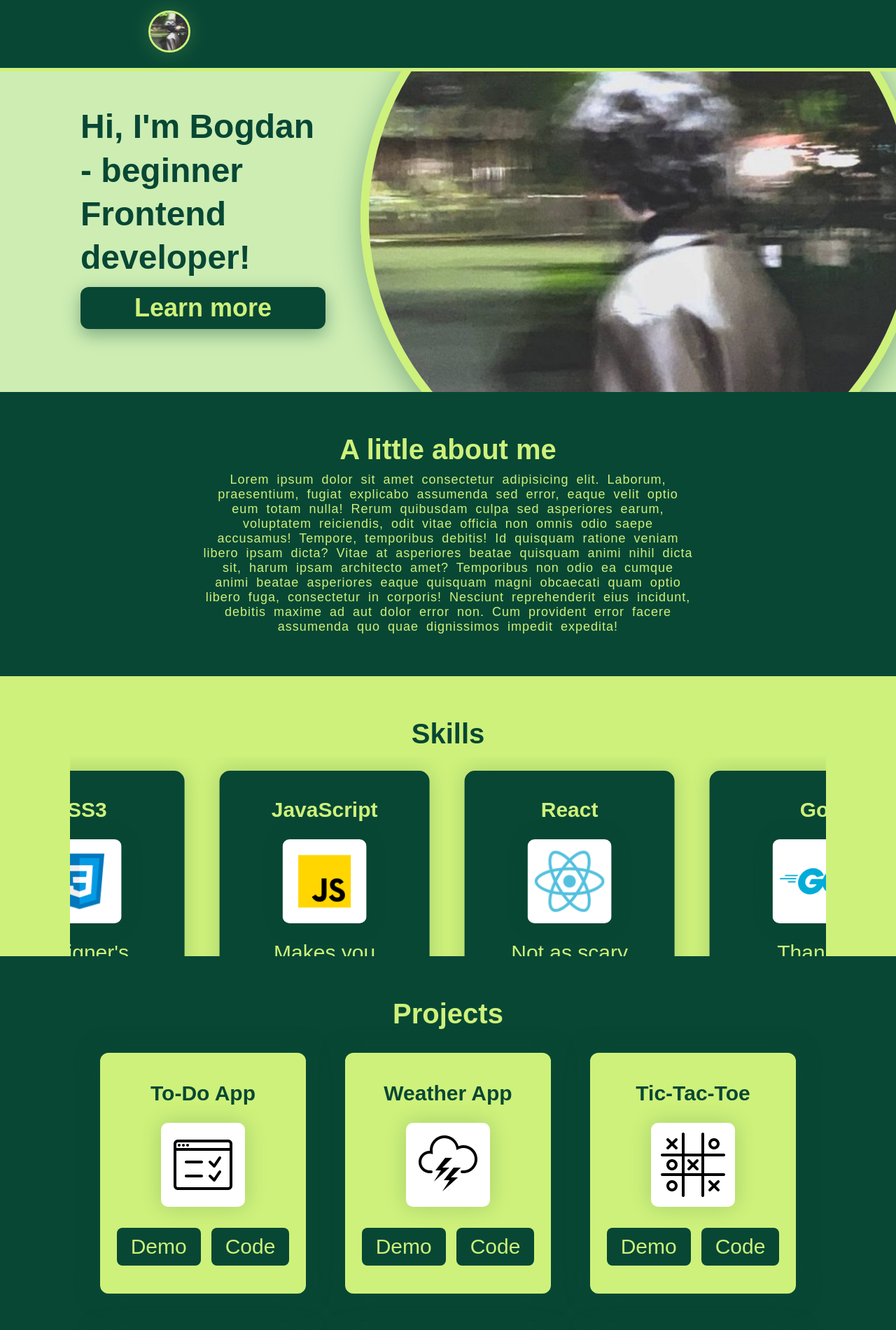
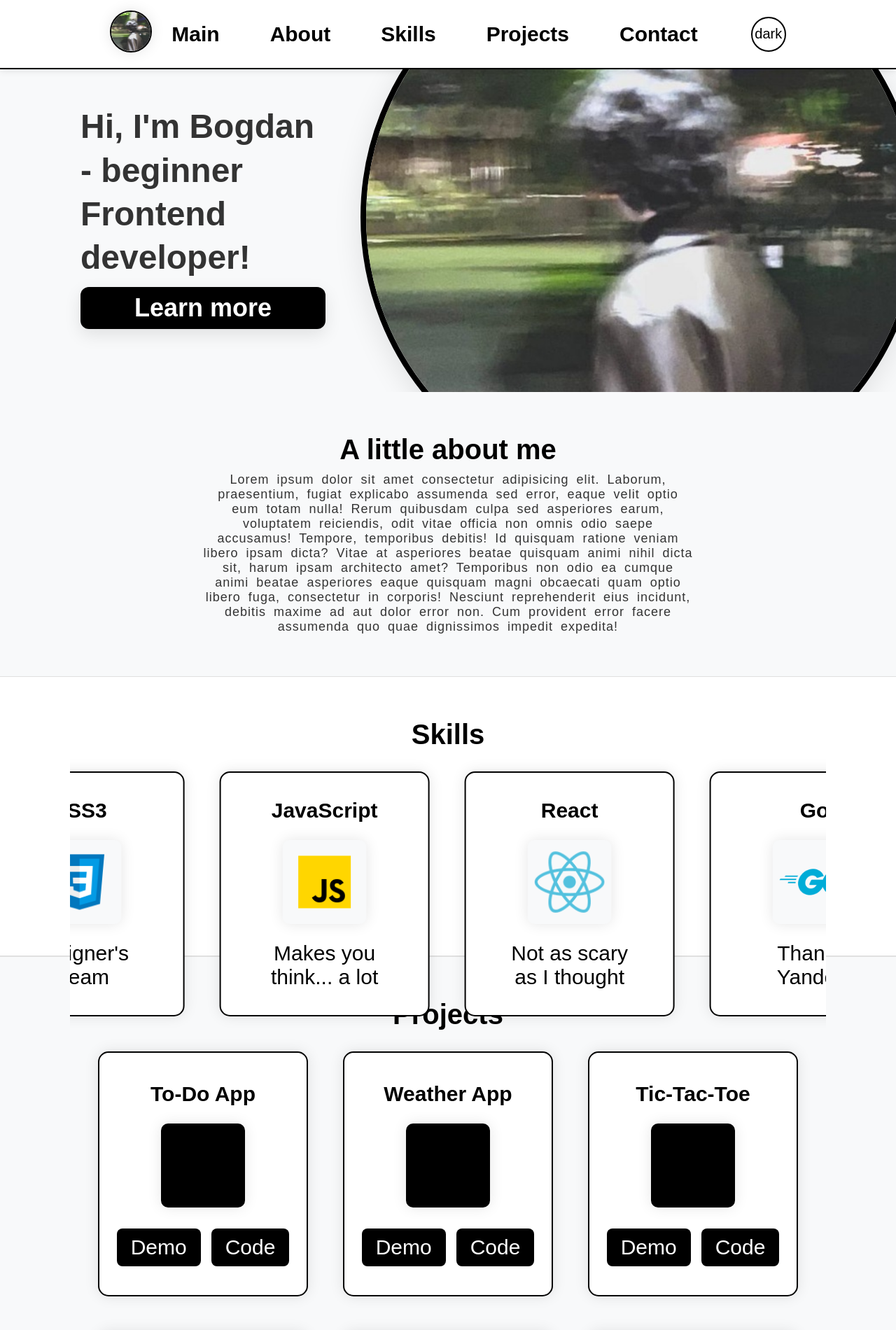
Before and after one commit to everidiy/Site-About-Me, a React (Vite) app: page / in a window 1280 px wide. Shown: the top 1900 px of the page at 70% size. Built offline with nearby package versions, Linux system fonts and the light colour scheme.

Commit message:
mobile 0.6

```diff
--- a/src/components/Header.jsx
+++ b/src/components/Header.jsx
@@ -4,8 +4,15 @@ import '../styles/header.css';
 export default function Header() {
     const [isNavVisible, setIsNavVisible] = useState(false);
     const [isMobile, setIsMobile] = useState(false);
+    const [darkMode, setDarkMode] = useState(false);
 
     useEffect(() => {
+        const savedTheme = localStorage.getItem('theme');
+        if (savedTheme === 'dark') {
+            setDarkMode(true);
+            document.documentElement.setAttribute('data-theme', 'dark')
+        }
+
         const checkMobileStyle = () => {
             const mobile = window.innerWidth <= 768;
             setIsMobile(mobile);
@@ -17,6 +24,19 @@ export default function Header() {
 
         return () => window.removeEventListener('resize', checkMobileStyle);
     }, []);
+
+    const toggleTheme = () => {
+        const newDarkMode = !darkMode;
+        setDarkMode(newDarkMode);
+
+        if (newDarkMode) {
+            document.documentElement.setAttribute('data-theme', 'dark')
+            localStorage.setItem('theme', 'dark')
+        } else {
+            document.documentElement.removeAttribute('data-theme', 'dark')
+            localStorage.setItem('theme', 'light')
+        }
+    }
 
     const scrollToSection = (sectionId) => {
         const element = document.getElementById(sectionId);
@@ -57,6 +77,14 @@ export default function Header() {
                         <div className="link" onClick={() => scrollToSection('projects')}>Projects</div>
                         <div className="link" onClick={() => scrollToSection('contact')}>Contact</div>
 
+                        <button
+                        className='theme-toggle'
+                        onClick={toggleTheme}
+                        aria-label={darkMode ? 'Switch to light mode' : 'Switch to dark mode'}
+                        >
+                            {darkMode ? 'light' : "dark"}
+                        </button>
+
                         {}
                         {!isMobile && (
                             <button className='hide' onClick={() => setIsNavVisible(false)}>
--- a/src/styles/app.css
+++ b/src/styles/app.css
@@ -1,23 +1,65 @@
+/* Светлая тема (белая) */
+:root {
+    --bg-primary: #ffffff;
+    --bg-secondary: #f8f9fa;
+    --bg-nav: #ffffff;
+    --bg-footer: #ffffff;
+    --text-primary: #000000;
+    --text-secondary: #333333;
+    --text-nav: #000000;
+    --accent-color: #000000;
+    --card-bg: #ffffff;
+    --border-color: #e0e0e0;
+    --shadow-color: rgba(0, 0, 0, 0.1);
+    --scrollbar-track: #f1f1f1;
+    --scrollbar-thumb: #c1c1c1;
+}
+
+/* Темная тема (черная) */
+[data-theme="dark"] {
+    --bg-primary: #000000;
+    --bg-secondary: #1a1a1a;
+    --bg-nav: #000000;
+    --bg-footer: #000000;
+    --text-primary: #ffffff;
+    --text-secondary: #e0e0e0;
+    --text-nav: #ffffff;
+    --accent-color: #ffffff;
+    --card-bg: #1a1a1a;
+    --border-color: #333333;
+    --shadow-color: rgba(255, 255, 255, 0.1);
+    --scrollbar-track: #2a2a2a;
+    --scrollbar-thumb: #555555;
+    --img-color: #fff;
+}
+
+/* Базовые стили */
+body {
+    background-color: var(--bg-primary);
+    color: var(--text-primary);
+    transition: all 0.3s ease;
+}
+
+/* Стили для скроллбара */
 ::-webkit-scrollbar {
     width: 10px;
 }
 
 ::-webkit-scrollbar-track {
-    background: #084734;
-
+    background: var(--scrollbar-track);
 }
 
 ::-webkit-scrollbar-thumb {
-    background: #cef17b;
+    background: var(--scrollbar-thumb);
     border-radius: 5px;
 }
 
 ::-webkit-scrollbar-thumb:hover {
-    background: #d4f58c;
+    background: var(--accent-color);
 }
 
 * {
-    scrollbar-color: #cef17b #084734;
+    scrollbar-color: var(--scrollbar-thumb) var(--scrollbar-track);
 }
 
 html {
--- a/src/styles/header.css
+++ b/src/styles/header.css
@@ -8,12 +8,12 @@
 .nav {
     width: 100%;
     padding: 15px 20px;
-    background-color: #084734;
+    background-color: var(--bg-nav);
     display: flex;
     justify-content: center;
     align-items: center;
     z-index: 1000;
-    border-bottom: 5px solid #cef17b;
+    border-bottom: 2px solid var(--accent-color);
     gap: 60px;
     position: fixed;
     top: 0;
@@ -21,7 +21,7 @@
     min-height: 90px;
     transition: all 0.4s ease;
     outline: none;
-    box-shadow: none;
+    box-shadow: 0 2px 10px var(--shadow-color);
 }
 
 .nav.collapsed {
@@ -48,8 +48,8 @@
     border-radius: 50%;
     width: 60px;
     height: 60px;
-    box-shadow: 0px 0px 30px rgba(206, 241, 123, 0.2);
-    border: 3px solid #cef17b;
+    box-shadow: 0px 0px 20px var(--shadow-color);
+    border: 2px solid var(--accent-color);
     transition: all 0.3s ease;
     object-fit: cover;
     outline: none;
@@ -64,14 +64,9 @@
     align-items: center;
     gap: 40px;
     font-weight: bold;
-    color: #cef17b;
+    color: var(--text-nav);
     font-size: 18px;
     list-style: none;
-    transition: all 0.5s cubic-bezier(0.4, 0, 0.2, 1);
-    opacity: 1;
-    transform: translateY(0);
-    max-height: 100px;
-    overflow: hidden;
 }
 
 .links.hidden {
@@ -91,9 +86,7 @@
     cursor: pointer;
     white-space: nowrap;
     border-radius: 8px;
-    animation: slideInFromLeft 0.6s ease-out backwards;
-    outline: none;
-    border: none;
+    color: var(--text-nav);
 }
 
 .link:nth-child(1) { animation-delay: 0.1s; }
@@ -115,7 +108,7 @@
 
 .link:hover {
     transform: translateY(-2px);
-    background: rgba(206, 241, 123, 0.1);
+    background: rgba(0, 0, 0, 0.05);
 }
 
 .link::before {
@@ -126,10 +119,9 @@
     transform: translateX(-50%);
     width: 0;
     height: 2px;
-    background-color: #cef17b;
+    background-color: var(--accent-color);
     transition: width 0.3s ease;
 }
-
 .link:hover::before {
     width: 80%;
 }
@@ -139,20 +131,13 @@
     border: none;
     cursor: pointer;
     font-size: 24px;
-    color: #cef17b;
+    color: var(--text-nav);
     border-radius: 50%;
     transition: all 0.4s ease;
-    display: flex;
-    align-items: center;
-    justify-content: center;
-    width: 60px;
-    height: 60px;
-    margin-left: 10px;
-    outline: none;
 }
 
 .hide:hover {
-    background: rgba(206, 241, 123, 0.1);
+    background: rgba(0, 0, 0, 0.05);
     transform: scale(1.1);
 }
 
@@ -160,16 +145,16 @@
     position: fixed;
     top: 20px;
     right: 20px;
-    background-color: #084734;
-    border: 3px solid #cef17b;
-    color: #cef17b;
+    background-color: var(--bg-nav);
+    border: 2px solid var(--accent-color);
+    color: var(--text-nav);
     padding: 10px 15px;
     cursor: pointer;
     font-size: 24px;
     font-weight: bold;
     z-index: 1001;
     transition: all 0.4s cubic-bezier(0.4, 0, 0.2, 1);
-    box-shadow: 0px 4px 15px rgba(0, 0, 0, 0.3);
+    box-shadow: 0px 4px 15px var(--shadow-color);
     animation: slideInFromTop 0.5s ease-out forwards;
     white-space: nowrap;
     width: 60px;
@@ -205,6 +190,46 @@ body, html {
     border: none;
     outline: none;
     overflow-x: hidden;
+}
+
+.theme-toggle {
+    background: none;
+    border: 2px solid var(--accent-color);
+    color: var(--text-nav);
+    width: 50px;
+    height: 50px;
+    border-radius: 50%;
+    cursor: pointer;
+    font-size: 20px;
+    display: flex;
+    align-items: center;
+    justify-content: center;
+    transition: all 0.3s ease;
+    margin-left: 20px;
+    outline: none;
+}
+
+.theme-toggle:hover {
+    background: rgba(0, 0, 0, 0.05);
+    transform: scale(1.1);
+}
+
+@media (max-width: 768px) {
+    .theme-toggle {
+        width: 45px;
+        height: 45px;
+        font-size: 18px;
+        margin-left: 15px;
+    }
+}
+
+@media (max-width: 480px) {
+    .theme-toggle {
+        width: 40px;
+        height: 40px;
+        font-size: 16px;
+        margin-left: 10px;
+    }
 }
 
 @media (min-width: 769px) {
--- a/src/styles/hero.css
+++ b/src/styles/hero.css
@@ -2,12 +2,13 @@
     width: 100%;
     padding: 120px 20px 60px;
     height: 70vh;
-    background-color: #cdedb3;
+    background-color: var(--bg-secondary);
     display: flex;
     justify-content: center;
     align-items: center;
     overflow: hidden;
 }
+
 
 .hero-logo {
     display: flex;
@@ -26,8 +27,8 @@
     width: 1250px;
     height: 1250px;
     border-radius: 50%;
-    box-shadow: 0px 10px 40px rgba(8, 71, 52, 0.4);
-    border: 12px solid #cef17b;
+    box-shadow: 0px 10px 40px var(--shadow-color);
+    border: 8px solid var(--accent-color);
     transition: all 0.4s ease;
     object-fit: cover;
 }
@@ -47,7 +48,7 @@
 }
 
 .hi p {
-    color: #084734;
+    color: var(--text-secondary);
     font-size: 2.8rem;
     font-family: Arial, Helvetica, sans-serif;
     font-weight: bold;
@@ -64,24 +65,24 @@
     width: 350px;
     height: 60px;
     line-height: 35px;
-    background-color: #084734;
-    color: #cef17b;
+    background-color: var(--accent-color);
+    color: var(--bg-primary);
     border: none;
     padding: 12px 24px;
     border-radius: 12px;
     font-weight: bold;
     font-size: 1.2rem;
-    box-shadow: 0px 8px 25px rgba(8, 71, 52, 0.4);
+    box-shadow: 0px 8px 25px var(--shadow-color);
     transition: all 0.3s ease;
     cursor: pointer;
     align-self: flex-start;
 }
 
 .hi button:hover {
-    background-color: #171818;
-    color: #cdedb3;
+    background-color: var(--text-secondary);
+    color: var(--bg-primary);
     transform: translateX(5px);
-    box-shadow: 0px 12px 30px rgba(8, 71, 52, 0.6);
+    box-shadow: 0px 0px 15px rgba(0, 0, 0, 0.5);
 }
 
 .hi button:active {
--- a/src/styles/info.css
+++ b/src/styles/info.css
@@ -1,6 +1,6 @@
 .info {
-    background-color: #084734;
-    color: #cef17b;
+    background-color: var(--bg-secondary);
+    color: var(--text-secondary);
     padding: 60px 100px;
     display: flex;
     justify-content: center;
@@ -19,6 +19,7 @@
     font-family: Arial, Helvetica, sans-serif;
     font-weight: bold;
     margin-bottom: 30px;
+    color: var(--text-primary);
 }
 
 .prehistory {
@@ -26,6 +27,7 @@
     word-spacing: 5px;
     letter-spacing: 1px;
     text-align: center;
+    color: var(--text-secondary);
 }
 
 @media (max-width: 1024px) {
--- a/src/styles/projects.css
+++ b/src/styles/projects.css
@@ -4,8 +4,8 @@
 }
 
 .projects {
-    background-color: #084734;
-    color: #cef17b;
+    background-color: var(--bg-secondary);
+    color: var(--text-primary);
     height: auto;
     min-height: 60vh;
     display: flex;
@@ -13,6 +13,7 @@
     align-items: center;
     flex-direction: column;
     padding: 60px 20px;
+    border-top: 1px solid var(--border-color);
 }
 
 .container-projects {
@@ -27,16 +28,16 @@
 .card-project {
     width: 300px;
     height: 350px;
-    border: 3px solid #084734;
+    border: 2px solid var(--accent-color);
     border-radius: 15px;
     padding: 20px 10px;
     display: flex;
     flex-direction: column;
     justify-content: center;
     align-items: center;
-    background-color: #cef17b;
-    color: #084734;
-    box-shadow: 0px 0px 30px rgba(8, 71, 52, 0.6);
+    background-color: var(--card-bg);
+    color: var(--text-primary);
+    box-shadow: 0px 0px 20px var(--shadow-color);
     transition: all 0.3s;
     flex-shrink: 0;
 }
@@ -51,10 +52,10 @@
 .card-project img {
     margin: 15px;
     width: 120px;
-    background-color: white;
+    background-color: var(--text-primary);
     border-radius: 10px;
     padding: 10px;
-    box-shadow: 0px 0px 30px rgba(8, 71, 52, 0.2);
+    box-shadow: 0px 0px 20px var(--shadow-color);
     object-fit: contain;
 }
 
@@ -77,15 +78,15 @@
 
 .project-links a {
     padding: 10px 20px;
-    background-color: #084734;
-    color: #cef17b;
+    background-color: var(--accent-color);
+    color: var(--bg-primary);
     text-decoration: none;
     border-radius: 8px;
     transition: all 0.3s;
 }
 
 .project-links a:hover {
-    background-color: #0a5c40;
+    background-color: var(--text-secondary);
     transform: translateY(-2px);
 }
 
--- a/src/styles/skills.css
+++ b/src/styles/skills.css
@@ -12,10 +12,10 @@
 .skills {
     padding: 60px 100px;
     height: 50vh;
-    background-color: #cef17b;
-    color: #084734;
-    overflow: hidden;
-    position: relative;
+    background-color: var(--bg-primary);
+    color: var(--text-primary);
+    border-top: 1px solid var(--border-color);
+    border-bottom: 1px solid var(--border-color);
 }
 
 .slider-container {
@@ -41,16 +41,16 @@
 .card {
     width: 300px;
     height: 350px;
-    border: 3px solid #084734;
+    border: 2px solid var(--accent-color);
     border-radius: 15px;
     padding: 20px 10px;
     display: flex;
     flex-direction: column;
     justify-content: center;
     align-items: center;
-    background-color: #084734;
-    color: #cef17b;
-    box-shadow: 0px 0px 30px rgba(8, 71, 52, 0.2);
+    background-color: var(--card-bg);
+    color: var(--text-primary);
+    box-shadow: 0px 0px 20px var(--shadow-color);
     transition: transform 0.3s ease;
     flex-shrink: 0;
 }
@@ -67,10 +67,10 @@
     margin: 15px;
     width: 120px;
     height: 120px;
-    background-color: white;
+    background-color: var(--bg-secondary);
     border-radius: 10px;
     padding: 10px;
-    box-shadow: 0px 0px 30px rgba(8, 71, 52, 0.2);
+    box-shadow: 0px 0px 20px var(--shadow-color);
     object-fit: contain;
 }
 
```
Also changed, not shown: src/styles/connection.css (+11 -9 lines), src/styles/footer.css (+6 -6 lines).
